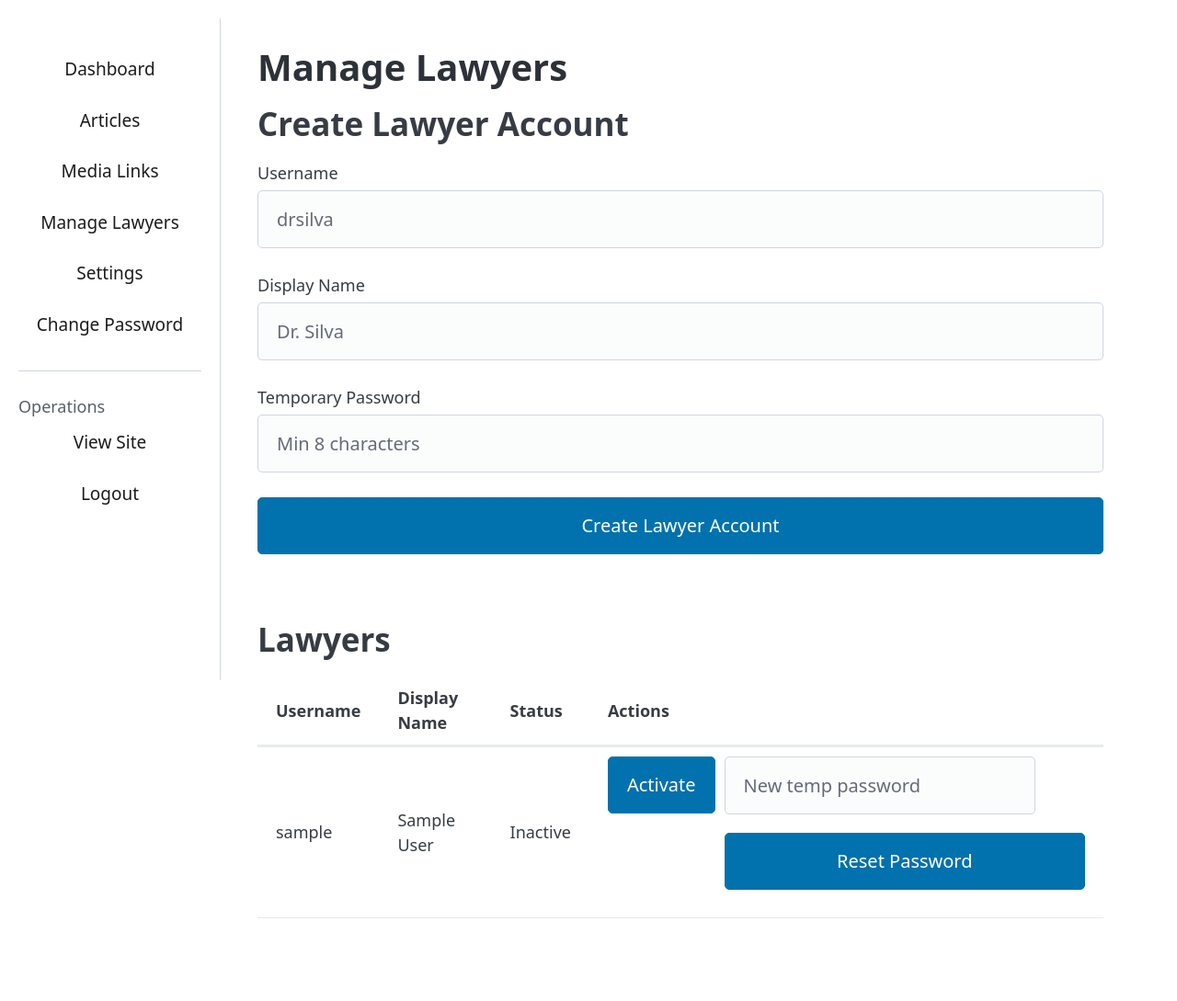
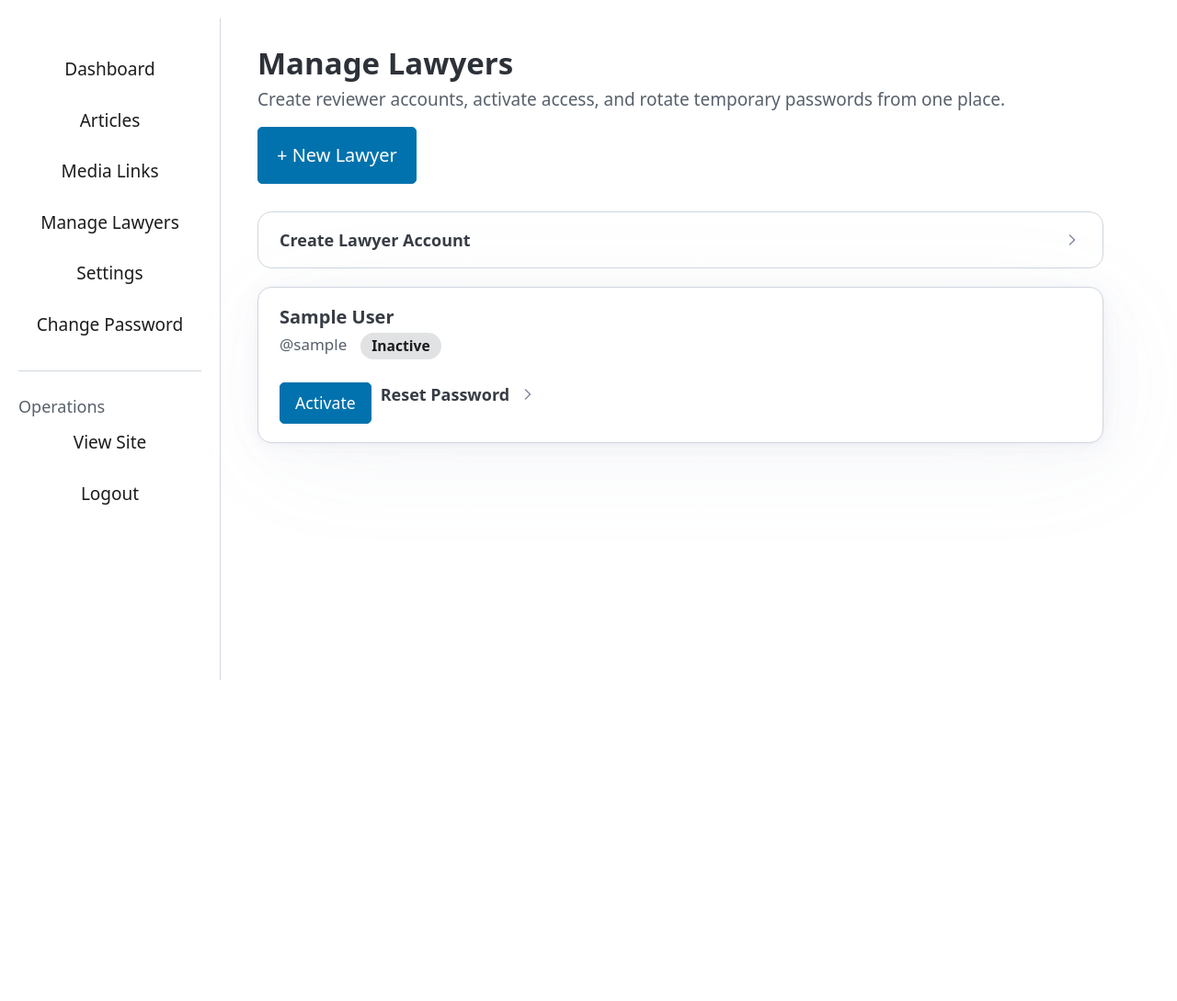
Before and after one commit to sandman21vs/FREESANDMANN, a Flask app: template templates/admin/lawyers.html in a window 1280 px wide. Shown: the part 153-1242 px from the top of the page at 92% size. After the commit the page ends 893 px from the top, so only its background shows below. Run offline with Flask 3, Linux system fonts and the light colour scheme; data comes from the database, SQL or seed files in the repository; the template is opened without the code that fills it: most values are stand-ins (such as "Sample title", 1, 10 or a date in 2020); some libraries are stand-ins or nearby versions.

Commit message:
feat(ui): redesign lawyers page with card layout

```diff
--- a/templates/admin/lawyers.html
+++ b/templates/admin/lawyers.html
@@ -1,11 +1,18 @@
 {% extends "base_admin.html" %}
+{% from "components/bo_components.html" import page_header, status_badge with context %}
 
 {% block title %}{{ t('manage_lawyers') }} &mdash; {{ cfg.get('site_title', 'Free Sandmann') }}{% endblock %}
 
 {% block content %}
-<h1>{{ t('manage_lawyers') }}</h1>
+{{ page_header(
+    t('manage_lawyers'),
+    "Create reviewer accounts, activate access, and rotate temporary passwords from one place.",
+    "#new-lawyer-form",
+    "+ New Lawyer"
+) }}
 
-<h2>{{ t('create_lawyer') }}</h2>
+<details class="bo-expandable bo-card" id="new-lawyer-form" {% if not lawyers %}open{% endif %}>
+    <summary>{{ t('create_lawyer') }}</summary>
     <form method="POST" action="{{ url_for('admin_lawyers') }}">
         <input type="hidden" name="csrf_token" value="{{ session.csrf_token }}">
         <label>{{ t('lawyer_username') }}
@@ -19,40 +26,42 @@
         </label>
         <button type="submit">{{ t('create_lawyer') }}</button>
     </form>
+</details>
 
 {% if lawyers %}
-<h2>Lawyers</h2>
-<div class="admin-table">
-<table>
-    <thead>
-        <tr>
-            <th>{{ t('lawyer_username') }}</th>
-            <th>{{ t('lawyer_display_name') }}</th>
-            <th>Status</th>
-            <th>Actions</th>
-        </tr>
-    </thead>
-    <tbody>
-        {% for l in lawyers %}
-        <tr>
-            <td>{{ l.username }}</td>
-            <td>{{ l.display_name }}</td>
-            <td>{{ 'Active' if l.active else 'Inactive' }}</td>
-            <td class="admin-actions">
-                <form method="POST" action="{{ url_for('admin_lawyer_toggle', lawyer_id=l.id) }}" style="display:inline">
+    {% for lawyer in lawyers %}
+    <article class="bo-card">
+        <div class="bo-card-header">
+            <div class="bo-card-stack">
+                <h2 class="bo-card-title">{{ lawyer.display_name }}</h2>
+                <div class="bo-card-meta">
+                    <span>@{{ lawyer.username }}</span>
+                    {{ status_badge('active' if lawyer.active else 'inactive', 'Active' if lawyer.active else 'Inactive') }}
+                </div>
+            </div>
+        </div>
+        <div class="bo-card-actions">
+            <form method="POST" action="{{ url_for('admin_lawyer_toggle', lawyer_id=lawyer.id) }}">
                 <input type="hidden" name="csrf_token" value="{{ session.csrf_token }}">
-                    <button type="submit">{{ 'Deactivate' if l.active else 'Activate' }}</button>
+                <button type="submit">{{ 'Deactivate' if lawyer.active else 'Activate' }}</button>
             </form>
-                <form method="POST" action="{{ url_for('admin_lawyer_reset_password', lawyer_id=l.id) }}" style="display:inline">
+            <details class="bo-expandable">
+                <summary>Reset Password</summary>
+                <form method="POST" action="{{ url_for('admin_lawyer_reset_password', lawyer_id=lawyer.id) }}">
                     <input type="hidden" name="csrf_token" value="{{ session.csrf_token }}">
-                    <input type="password" name="temp_password" placeholder="New temp password" style="width:auto;display:inline-block">
-                    <button type="submit">Reset Password</button>
+                    <label>{{ t('temporary_password') }}
+                        <input type="password" name="temp_password" placeholder="New temp password" required>
+                    </label>
+                    <button type="submit" class="secondary">Reset Password</button>
                 </form>
-            </td>
-        </tr>
+            </details>
+        </div>
+    </article>
     {% endfor %}
-    </tbody>
-</table>
+{% else %}
+<div class="bo-empty-state">
+    <h2>No lawyers yet</h2>
+    <p>Create the first lawyer account to start the approval workflow.</p>
 </div>
 {% endif %}
 {% endblock %}
```
Also changed, not shown: tests/test_templates.py (+7 -0 lines). Lines whose indentation alone changed are shown as unchanged.
